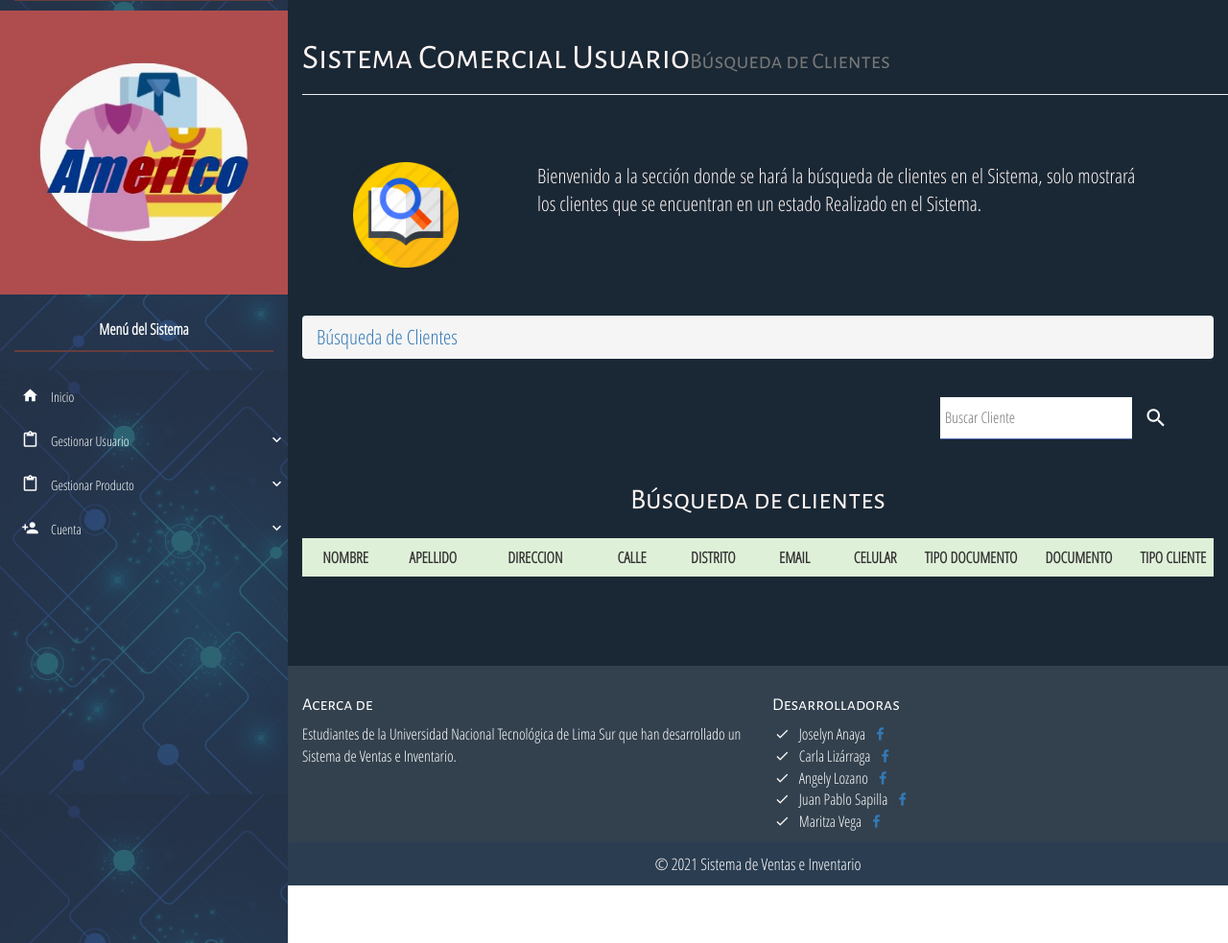
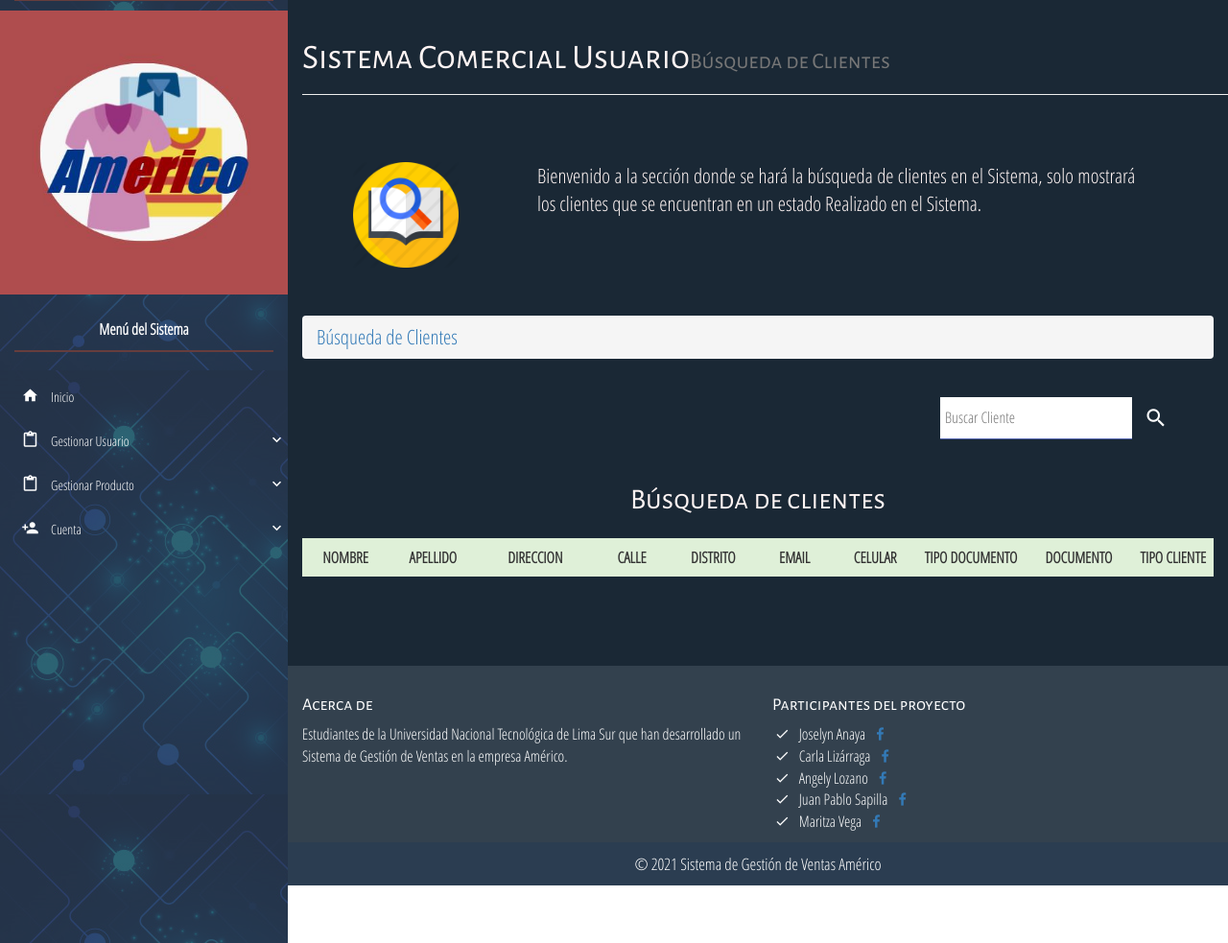
Before and after one commit to MaritzaVega/ProyectoGestion, a PHP site: page /vista/BuscaClientes.php in a window 1280 px wide. Shown: the part 56-1039 px from the top of the page at 96% size. Run offline with PHP 8.4, Linux system fonts and the light colour scheme; the visitor is signed in with stand-in values (Sample User, id 1); data that the repository does not hold is empty; some libraries are stand-ins or nearby versions; some web fonts are replaced.

Commit message:
Inferior

```diff
--- a/ProyectoAmerico/vista/Inferior.php
+++ b/ProyectoAmerico/vista/Inferior.php
@@ -6,11 +6,11 @@
 
                         <h4 class="all-tittles">Acerca de</h4>
                         <p>
-                            Estudiantes de la Universidad Nacional Tecnológica de Lima Sur que han desarrollado un Sistema de Ventas e Inventario.
+                            Estudiantes de la Universidad Nacional Tecnológica de Lima Sur que han desarrollado un Sistema de Gestión de Ventas en la empresa Américo.
                         </p>
                     </div>
                     <div class="col-xs-12 col-sm-6">
-                        <h4 class="all-tittles">Desarrolladoras</h4>
+                        <h4 class="all-tittles">Participantes del proyecto</h4>
                         <ul class="list-unstyled">
                             <li><i class="zmdi zmdi-check zmdi-hc-fw"></i>&nbsp; Joselyn Anaya <a href="https://www.facebook.com/joselyn.anaya.1"><i class="zmdi zmdi-facebook zmdi-hc-fw footer-social"></a></i></i></li>
                             <li><i class="zmdi zmdi-check zmdi-hc-fw"></i>&nbsp; Carla Lizárraga <a href="https://www.facebook.com/carla.lizarraga.7509"><i class="zmdi zmdi-facebook zmdi-hc-fw footer-social"></a></i></i></li>
@@ -21,7 +21,7 @@
                     </div>
                 </div>
             </div>
-            <div class="footer-copyright">© 2021 Sistema de Ventas e Inventario</div>
+            <div class="footer-copyright">© 2021 Sistema de Gestión de Ventas Américo</div>
         </footer>
     </div>
 </body>
```
